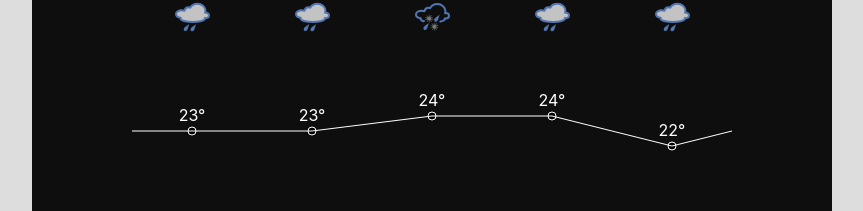
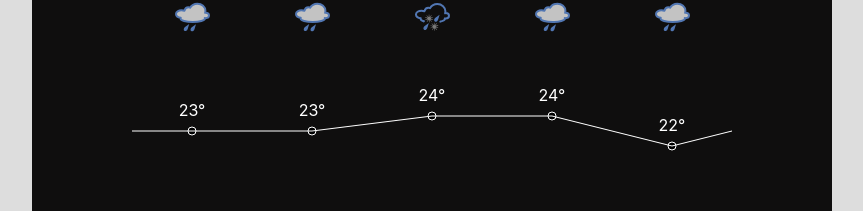
Before and after one commit to sabrina34352/weather-app, a React (Create React App) app: page / in a window 1280 px wide. Shown: the part 294-505 px from the top of the page, without its empty margins (208-1071 px from the left). Built offline with nearby package versions, Linux system fonts and the light colour scheme.

Commit message:
minor changes to graph

```diff
--- a/src/components/ForecastGraph.js
+++ b/src/components/ForecastGraph.js
@@ -58,7 +58,7 @@ function ForecastGraph({ data, temperature, style }) {
                     textAnchor="middle"
                     alignmentBaseline="baseline"
                     x={temperatureData.x2}
-                    y={temperatureData.y2 - 10}
+                    y={temperatureData.y2 - 15}
                   >
                     {temperature[key]}°
                   </text>
```
